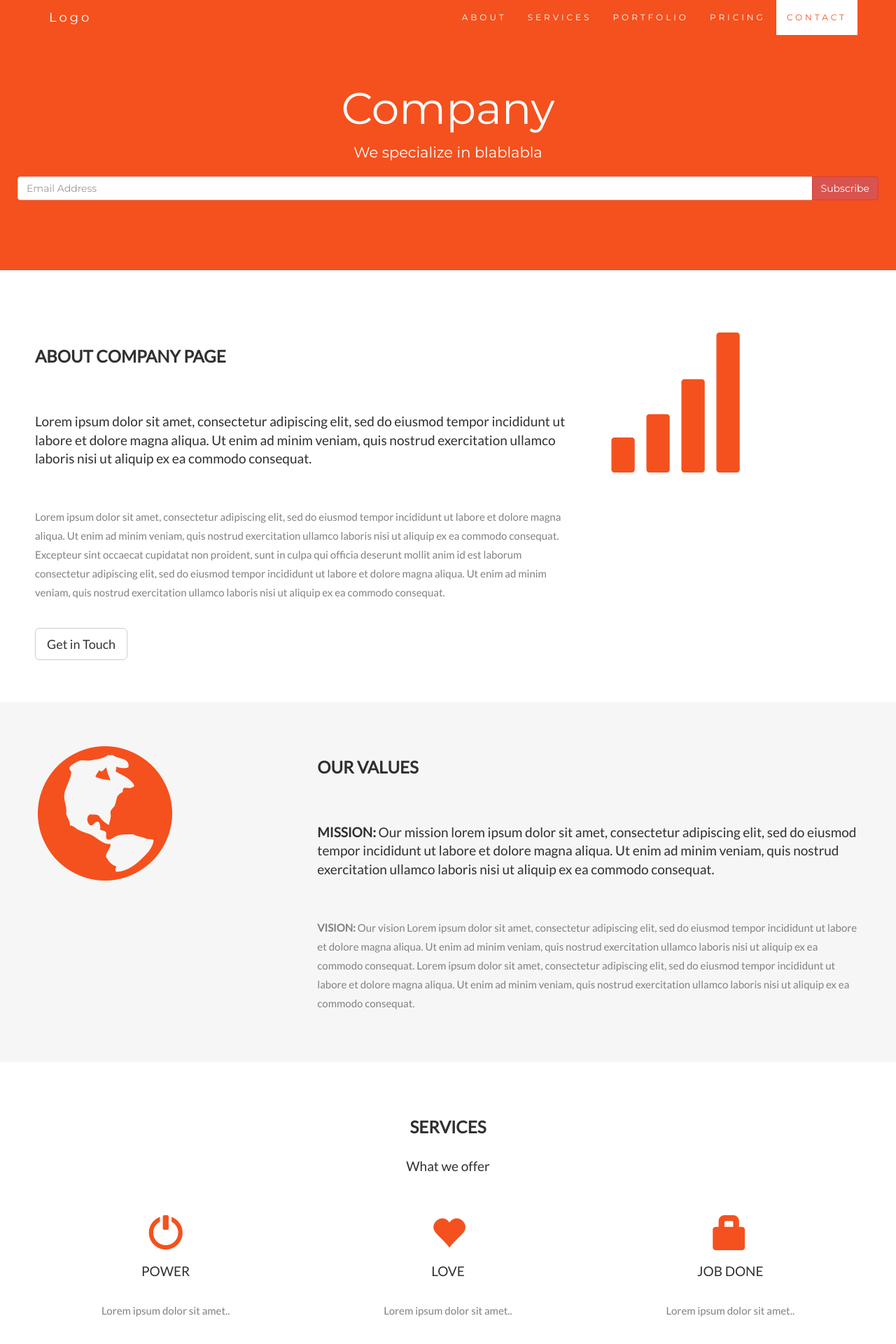
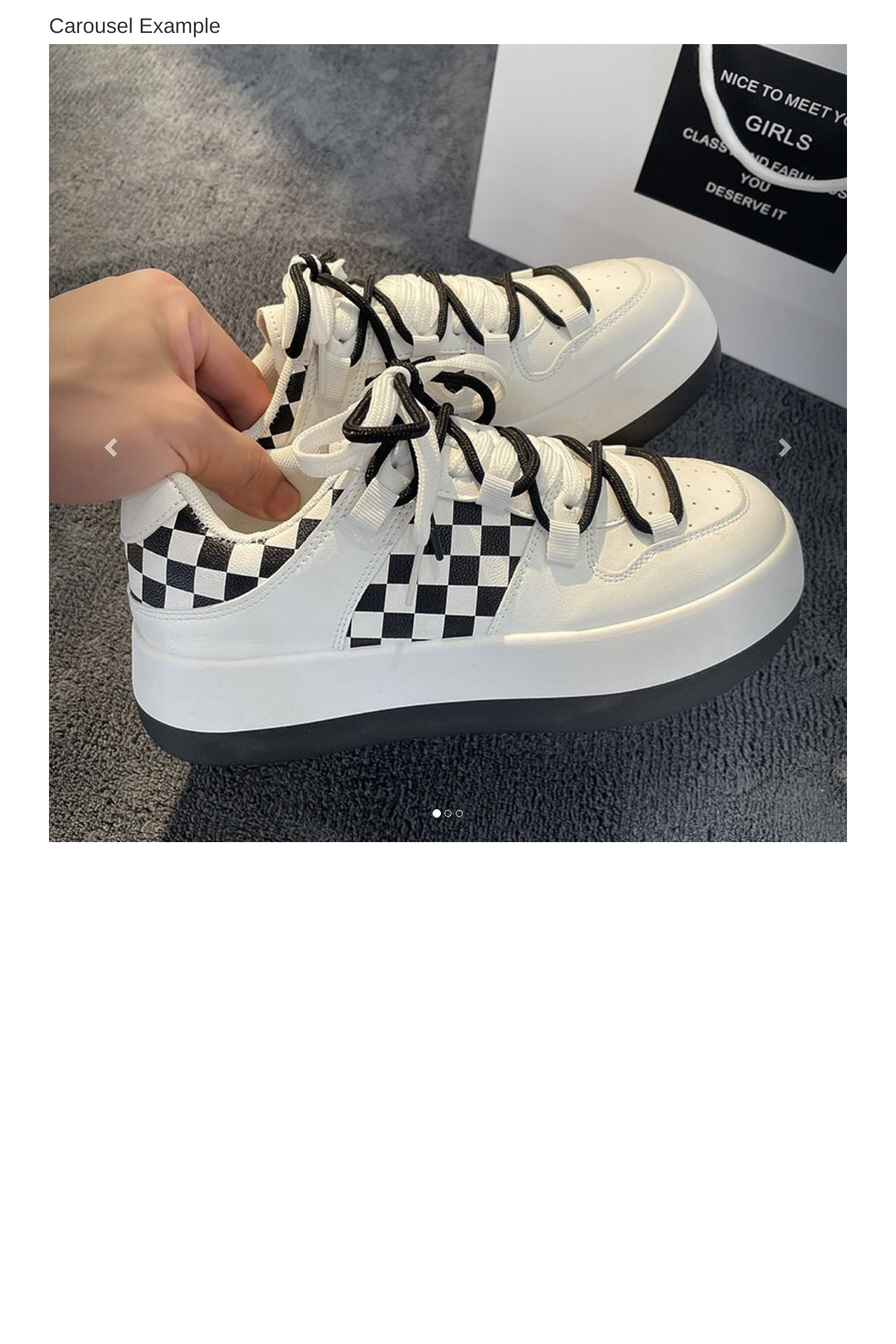
Before and after one commit to Feli250/project-design, a PHP site: page /rough.html in a window 1280 px wide. Shown: the top 1920 px of the page at 70% size. After the commit the page ends 1203 px from the top, so only its background shows below. Run offline with PHP 8.4, Linux system fonts and the light colour scheme.

```diff
--- a/background.css
+++ b/background.css
@@ -1,6 +1,6 @@
 body{
-    min-height: 100%;
-    background-image: url(./images/IMG-2847.jpg);
+    min-height: 50;
+    background-color:white;
     background-repeat: no-repeat;
     background-size: cover;
     background-position: center center;
--- a/rough.html
+++ b/rough.html
@@ -1,333 +1,18 @@
 <!DOCTYPE html>
 <html lang="en">
 <head>
-  <!-- Theme Made By www.w3schools.com -->
-  <title>Bootstrap Theme Company Page</title>
+  <title>Bootstrap Example</title>
   <meta charset="utf-8">
   <meta name="viewport" content="width=device-width, initial-scale=1">
   <link rel="stylesheet" href="https://maxcdn.bootstrapcdn.com/bootstrap/3.4.1/css/bootstrap.min.css">
-  <link href="https://fonts.googleapis.com/css?family=Montserrat" rel="stylesheet" type="text/css">
-  <link href="https://fonts.googleapis.com/css?family=Lato" rel="stylesheet" type="text/css">
   <script src="https://ajax.googleapis.com/ajax/libs/jquery/3.6.4/jquery.min.js"></script>
   <script src="https://maxcdn.bootstrapcdn.com/bootstrap/3.4.1/js/bootstrap.min.js"></script>
-  <style>
-  body {
-    font: 400 15px Lato, sans-serif;
-    line-height: 1.8;
-    color: #818181;
-  }
-  h2 {
-    font-size: 24px;
-    text-transform: uppercase;
-    color: #303030;
-    font-weight: 600;
-    margin-bottom: 30px;
-  }
-  h4 {
-    font-size: 19px;
-    line-height: 1.375em;
-    color: #303030;
-    font-weight: 400;
-    margin-bottom: 30px;
-  }
-  .jumbotron {
-    background-color: #f4511e;
-    color: #fff;
-    padding: 100px 25px;
-    font-family: Montserrat, sans-serif;
-  }
-  .container-fluid {
-    padding: 60px 50px;
-  }
-  .bg-grey {
-    background-color: #f6f6f6;
-  }
-  .logo-small {
-    color: #f4511e;
-    font-size: 50px;
-  }
-  .logo {
-    color: #f4511e;
-    font-size: 200px;
-  }
-  .thumbnail {
-    padding: 0 0 15px 0;
-    border: none;
-    border-radius: 0;
-  }
-  .thumbnail img {
-    width: 100%;
-    height: 100%;
-    margin-bottom: 10px;
-  }
-  .carousel-control.right, .carousel-control.left {
-    background-image: none;
-    color: #f4511e;
-  }
-  .carousel-indicators li {
-    border-color: #f4511e;
-  }
-  .carousel-indicators li.active {
-    background-color: #f4511e;
-  }
-  .item h4 {
-    font-size: 19px;
-    line-height: 1.375em;
-    font-weight: 400;
-    font-style: italic;
-    margin: 70px 0;
-  }
-  .item span {
-    font-style: normal;
-  }
-  .panel {
-    border: 1px solid #f4511e;
-    border-radius:0 !important;
-    transition: box-shadow 0.5s;
-  }
-  .panel:hover {
-    box-shadow: 5px 0px 40px rgba(0,0,0, .2);
-  }
-  .panel-footer .btn:hover {
-    border: 1px solid #f4511e;
-    background-color: #fff !important;
-    color: #f4511e;
-  }
-  .panel-heading {
-    color: #fff !important;
-    background-color: #f4511e !important;
-    padding: 25px;
-    border-bottom: 1px solid transparent;
-    border-top-left-radius: 0px;
-    border-top-right-radius: 0px;
-    border-bottom-left-radius: 0px;
-    border-bottom-right-radius: 0px;
-  }
-  .panel-footer {
-    background-color: white !important;
-  }
-  .panel-footer h3 {
-    font-size: 32px;
-  }
-  .panel-footer h4 {
-    color: #aaa;
-    font-size: 14px;
-  }
-  .panel-footer .btn {
-    margin: 15px 0;
-    background-color: #f4511e;
-    color: #fff;
-  }
-  .navbar {
-    margin-bottom: 0;
-    background-color: #f4511e;
-    z-index: 9999;
-    border: 0;
-    font-size: 12px !important;
-    line-height: 1.42857143 !important;
-    letter-spacing: 4px;
-    border-radius: 0;
-    font-family: Montserrat, sans-serif;
-  }
-  .navbar li a, .navbar .navbar-brand {
-    color: #fff !important;
-  }
-  .navbar-nav li a:hover, .navbar-nav li.active a {
-    color: #f4511e !important;
-    background-color: #fff !important;
-  }
-  .navbar-default .navbar-toggle {
-    border-color: transparent;
-    color: #fff !important;
-  }
-  footer .glyphicon {
-    font-size: 20px;
-    margin-bottom: 20px;
-    color: #f4511e;
-  }
-  .slideanim {visibility:hidden;}
-  .slide {
-    animation-name: slide;
-    -webkit-animation-name: slide;
-    animation-duration: 1s;
-    -webkit-animation-duration: 1s;
-    visibility: visible;
-  }
-  @keyframes slide {
-    0% {
-      opacity: 0;
-      transform: translateY(70%);
-    }
-    100% {
-      opacity: 1;
-      transform: translateY(0%);
-    }
-  }
-  @-webkit-keyframes slide {
-    0% {
-      opacity: 0;
-      -webkit-transform: translateY(70%);
-    }
-    100% {
-      opacity: 1;
-      -webkit-transform: translateY(0%);
-    }
-  }
-  @media screen and (max-width: 768px) {
-    .col-sm-4 {
-      text-align: center;
-      margin: 25px 0;
-    }
-    .btn-lg {
-      width: 100%;
-      margin-bottom: 35px;
-    }
-  }
-  @media screen and (max-width: 480px) {
-    .logo {
-      font-size: 150px;
-    }
-  }
-  </style>
 </head>
-<body id="myPage" data-spy="scroll" data-target=".navbar" data-offset="60">
+<body>
 
-<nav class="navbar navbar-default navbar-fixed-top">
-  <div class="container">
-    <div class="navbar-header">
-      <button type="button" class="navbar-toggle" data-toggle="collapse" data-target="#myNavbar">
-        <span class="icon-bar"></span>
-        <span class="icon-bar"></span>
-        <span class="icon-bar"></span>
-      </button>
-      <a class="navbar-brand" href="#myPage">Logo</a>
-    </div>
-    <div class="collapse navbar-collapse" id="myNavbar">
-      <ul class="nav navbar-nav navbar-right">
-        <li><a href="#about">ABOUT</a></li>
-        <li><a href="#services">SERVICES</a></li>
-        <li><a href="#portfolio">PORTFOLIO</a></li>
-        <li><a href="#pricing">PRICING</a></li>
-        <li><a href="#contact">CONTACT</a></li>
-      </ul>
-    </div>
-  </div>
-</nav>
-
-<div class="jumbotron text-center">
-  <h1>Company</h1>
-  <p>We specialize in blablabla</p>
-  <form>
-    <div class="input-group">
-      <input type="email" class="form-control" size="50" placeholder="Email Address" required>
-      <div class="input-group-btn">
-        <button type="button" class="btn btn-danger">Subscribe</button>
-      </div>
-    </div>
-  </form>
-</div>
-
-<!-- Container (About Section) -->
-<div id="about" class="container-fluid">
-  <div class="row">
-    <div class="col-sm-8">
-      <h2>About Company Page</h2><br>
-      <h4>Lorem ipsum dolor sit amet, consectetur adipiscing elit, sed do eiusmod tempor incididunt ut labore et dolore magna aliqua. Ut enim ad minim veniam, quis nostrud exercitation ullamco laboris nisi ut aliquip ex ea commodo consequat.</h4><br>
-      <p>Lorem ipsum dolor sit amet, consectetur adipiscing elit, sed do eiusmod tempor incididunt ut labore et dolore magna aliqua. Ut enim ad minim veniam, quis nostrud exercitation ullamco laboris nisi ut aliquip ex ea commodo consequat. Excepteur sint occaecat cupidatat non proident, sunt in culpa qui officia deserunt mollit anim id est laborum consectetur adipiscing elit, sed do eiusmod tempor incididunt ut labore et dolore magna aliqua. Ut enim ad minim veniam, quis nostrud exercitation ullamco laboris nisi ut aliquip ex ea commodo consequat.</p>
-      <br><button class="btn btn-default btn-lg">Get in Touch</button>
-    </div>
-    <div class="col-sm-4">
-      <span class="glyphicon glyphicon-signal logo"></span>
-    </div>
-  </div>
-</div>
-
-<div class="container-fluid bg-grey">
-  <div class="row">
-    <div class="col-sm-4">
-      <span class="glyphicon glyphicon-globe logo slideanim"></span>
-    </div>
-    <div class="col-sm-8">
-      <h2>Our Values</h2><br>
-      <h4><strong>MISSION:</strong> Our mission lorem ipsum dolor sit amet, consectetur adipiscing elit, sed do eiusmod tempor incididunt ut labore et dolore magna aliqua. Ut enim ad minim veniam, quis nostrud exercitation ullamco laboris nisi ut aliquip ex ea commodo consequat.</h4><br>
-      <p><strong>VISION:</strong> Our vision Lorem ipsum dolor sit amet, consectetur adipiscing elit, sed do eiusmod tempor incididunt ut labore et dolore magna aliqua. Ut enim ad minim veniam, quis nostrud exercitation ullamco laboris nisi ut aliquip ex ea commodo consequat.
-      Lorem ipsum dolor sit amet, consectetur adipiscing elit, sed do eiusmod tempor incididunt ut labore et dolore magna aliqua. Ut enim ad minim veniam, quis nostrud exercitation ullamco laboris nisi ut aliquip ex ea commodo consequat.</p>
-    </div>
-  </div>
-</div>
-
-<!-- Container (Services Section) -->
-<div id="services" class="container-fluid text-center">
-  <h2>SERVICES</h2>
-  <h4>What we offer</h4>
-  <br>
-  <div class="row slideanim">
-    <div class="col-sm-4">
-      <span class="glyphicon glyphicon-off logo-small"></span>
-      <h4>POWER</h4>
-      <p>Lorem ipsum dolor sit amet..</p>
-    </div>
-    <div class="col-sm-4">
-      <span class="glyphicon glyphicon-heart logo-small"></span>
-      <h4>LOVE</h4>
-      <p>Lorem ipsum dolor sit amet..</p>
-    </div>
-    <div class="col-sm-4">
-      <span class="glyphicon glyphicon-lock logo-small"></span>
-      <h4>JOB DONE</h4>
-      <p>Lorem ipsum dolor sit amet..</p>
-    </div>
-  </div>
-  <br><br>
-  <div class="row slideanim">
-    <div class="col-sm-4">
-      <span class="glyphicon glyphicon-leaf logo-small"></span>
-      <h4>GREEN</h4>
-      <p>Lorem ipsum dolor sit amet..</p>
-    </div>
-    <div class="col-sm-4">
-      <span class="glyphicon glyphicon-certificate logo-small"></span>
-      <h4>CERTIFIED</h4>
-      <p>Lorem ipsum dolor sit amet..</p>
-    </div>
-    <div class="col-sm-4">
-      <span class="glyphicon glyphicon-wrench logo-small"></span>
-      <h4 style="color:#303030;">HARD WORK</h4>
-      <p>Lorem ipsum dolor sit amet..</p>
-    </div>
-  </div>
-</div>
-
-<!-- Container (Portfolio Section) -->
-<div id="portfolio" class="container-fluid text-center bg-grey">
-  <h2>Portfolio</h2><br>
-  <h4>What we have created</h4>
-  <div class="row text-center slideanim">
-    <div class="col-sm-4">
-      <div class="thumbnail">
-        <img src="paris.jpg" alt="Paris" width="400" height="300">
-        <p><strong>Paris</strong></p>
-        <p>Yes, we built Paris</p>
-      </div>
-    </div>
-    <div class="col-sm-4">
-      <div class="thumbnail">
-        <img src="newyork.jpg" alt="New York" width="400" height="300">
-        <p><strong>New York</strong></p>
-        <p>We built New York</p>
-      </div>
-    </div>
-    <div class="col-sm-4">
-      <div class="thumbnail">
-        <img src="sanfran.jpg" alt="San Francisco" width="400" height="300">
-        <p><strong>San Francisco</strong></p>
-        <p>Yes, San Fran is ours</p>
-      </div>
-    </div>
-  </div><br>
-
-  <h2>What our customers say</h2>
-  <div id="myCarousel" class="carousel slide text-center" data-ride="carousel">
+<div class="container">
+  <h2>Carousel Example</h2>
+  <div id="myCarousel" class="carousel slide" data-ride="carousel">
     <!-- Indicators -->
     <ol class="carousel-indicators">
       <li data-target="#myCarousel" data-slide-to="0" class="active"></li>
@@ -336,172 +21,31 @@
     </ol>
 
     <!-- Wrapper for slides -->
-    <div class="carousel-inner" role="listbox">
+    <div class="carousel-inner">
       <div class="item active">
-        <h4>"This company is the best. I am so happy with the result!"<br><span>Michael Roe, Vice President, Comment Box</span></h4>
+        <img src="./images/shoes.jpg" alt="Los Angeles" style="width:100%;">
       </div>
+
       <div class="item">
-        <h4>"One word... WOW!!"<br><span>John Doe, Salesman, Rep Inc</span></h4>
+        <img src="./images/shoes.jpg" alt="Chicago" style="width:100%;">
       </div>
+
       <div class="item">
-        <h4>"Could I... BE any more happy with this company?"<br><span>Chandler Bing, Actor, FriendsAlot</span></h4>
+        <img src="./images/shoes.jpg" alt="New york" style="width:100%;">
       </div>
     </div>
 
     <!-- Left and right controls -->
-    <a class="left carousel-control" href="#myCarousel" role="button" data-slide="prev">
-      <span class="glyphicon glyphicon-chevron-left" aria-hidden="true"></span>
+    <a class="left carousel-control" href="#myCarousel" data-slide="prev">
+      <span class="glyphicon glyphicon-chevron-left"></span>
       <span class="sr-only">Previous</span>
     </a>
-    <a class="right carousel-control" href="#myCarousel" role="button" data-slide="next">
-      <span class="glyphicon glyphicon-chevron-right" aria-hidden="true"></span>
+    <a class="right carousel-control" href="#myCarousel" data-slide="next">
+      <span class="glyphicon glyphicon-chevron-right"></span>
       <span class="sr-only">Next</span>
     </a>
   </div>
 </div>
 
-<!-- Container (Pricing Section) -->
-<div id="pricing" class="container-fluid">
-  <div class="text-center">
-    <h2>Pricing</h2>
-    <h4>Choose a payment plan that works for you</h4>
-  </div>
-  <div class="row slideanim">
-    <div class="col-sm-4 col-xs-12">
-      <div class="panel panel-default text-center">
-        <div class="panel-heading">
-          <h1>Basic</h1>
-        </div>
-        <div class="panel-body">
-          <p><strong>20</strong> Lorem</p>
-          <p><strong>15</strong> Ipsum</p>
-          <p><strong>5</strong> Dolor</p>
-          <p><strong>2</strong> Sit</p>
-          <p><strong>Endless</strong> Amet</p>
-        </div>
-        <div class="panel-footer">
-          <h3>$19</h3>
-          <h4>per month</h4>
-          <button class="btn btn-lg">Sign Up</button>
-        </div>
-      </div>
-    </div>
-    <div class="col-sm-4 col-xs-12">
-      <div class="panel panel-default text-center">
-        <div class="panel-heading">
-          <h1>Pro</h1>
-        </div>
-        <div class="panel-body">
-          <p><strong>50</strong> Lorem</p>
-          <p><strong>25</strong> Ipsum</p>
-          <p><strong>10</strong> Dolor</p>
-          <p><strong>5</strong> Sit</p>
-          <p><strong>Endless</strong> Amet</p>
-        </div>
-        <div class="panel-footer">
-          <h3>$29</h3>
-          <h4>per month</h4>
-          <button class="btn btn-lg">Sign Up</button>
-        </div>
-      </div>
-    </div>
-    <div class="col-sm-4 col-xs-12">
-      <div class="panel panel-default text-center">
-        <div class="panel-heading">
-          <h1>Premium</h1>
-        </div>
-        <div class="panel-body">
-          <p><strong>100</strong> Lorem</p>
-          <p><strong>50</strong> Ipsum</p>
-          <p><strong>25</strong> Dolor</p>
-          <p><strong>10</strong> Sit</p>
-          <p><strong>Endless</strong> Amet</p>
-        </div>
-        <div class="panel-footer">
-          <h3>$49</h3>
-          <h4>per month</h4>
-          <button class="btn btn-lg">Sign Up</button>
-        </div>
-      </div>
-    </div>
-  </div>
-</div>
-
-<!-- Container (Contact Section) -->
-<div id="contact" class="container-fluid bg-grey">
-  <h2 class="text-center">CONTACT</h2>
-  <div class="row">
-    <div class="col-sm-5">
-      <p>Contact us and we'll get back to you within 24 hours.</p>
-      <p><span class="glyphicon glyphicon-map-marker"></span> Chicago, US</p>
-      <p><span class="glyphicon glyphicon-phone"></span> +00 1515151515</p>
-      <p><span class="glyphicon glyphicon-envelope"></span> myemail@something.com</p>
-    </div>
-    <div class="col-sm-7 slideanim">
-      <div class="row">
-        <div class="col-sm-6 form-group">
-          <input class="form-control" id="name" name="name" placeholder="Name" type="text" required>
-        </div>
-        <div class="col-sm-6 form-group">
-          <input class="form-control" id="email" name="email" placeholder="Email" type="email" required>
-        </div>
-      </div>
-      <textarea class="form-control" id="comments" name="comments" placeholder="Comment" rows="5"></textarea><br>
-      <div class="row">
-        <div class="col-sm-12 form-group">
-          <button class="btn btn-default pull-right" type="submit">Send</button>
-        </div>
-      </div>
-    </div>
-  </div>
-</div>
-
-<!-- Image of location/map -->
-<img src="/w3images/map.jpg" class="w3-image w3-greyscale-min" style="width:100%">
-
-<footer class="container-fluid text-center">
-  <a href="#myPage" title="To Top">
-    <span class="glyphicon glyphicon-chevron-up"></span>
-  </a>
-  <p>Bootstrap Theme Made By <a href="https://www.w3schools.com" title="Visit w3schools">www.w3schools.com</a></p>
-</footer>
-
-<script>
-$(document).ready(function(){
-  // Add smooth scrolling to all links in navbar + footer link
-  $(".navbar a, footer a[href='#myPage']").on('click', function(event) {
-    // Make sure this.hash has a value before overriding default behavior
-    if (this.hash !== "") {
-      // Prevent default anchor click behavior
-      event.preventDefault();
-
-      // Store hash
-      var hash = this.hash;
-
-      // Using jQuery's animate() method to add smooth page scroll
-      // The optional number (900) specifies the number of milliseconds it takes to scroll to the specified area
-      $('html, body').animate({
-        scrollTop: $(hash).offset().top
-      }, 900, function(){
-
-        // Add hash (#) to URL when done scrolling (default click behavior)
-        window.location.hash = hash;
-      });
-    } // End if
-  });
-
-  $(window).scroll(function() {
-    $(".slideanim").each(function(){
-      var pos = $(this).offset().top;
-
-      var winTop = $(window).scrollTop();
-        if (pos < winTop + 600) {
-          $(this).addClass("slide");
-        }
-    });
-  });
-})
-</script>
-
 </body>
 </html>
--- a/style.css
+++ b/style.css
@@ -0,0 +1,3 @@
+.wrapper for slides{
+    margin-bottom: 20;
+}
```
Also changed, not shown: forms.css (added, +35 -0 lines), forms.html (added, +47 -0 lines), index.html (+39 -0 lines), images/IMG-2870.jpg (added), images/IMG-2871.jpg (added).
